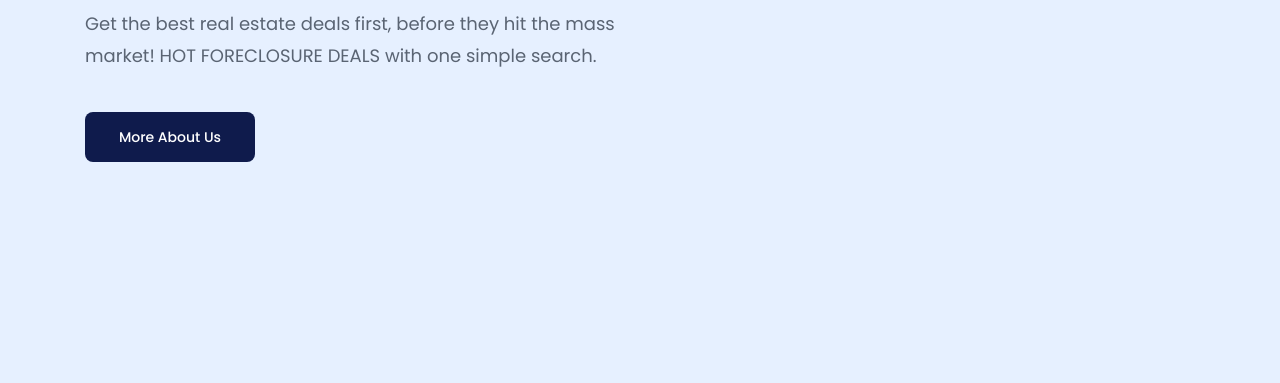
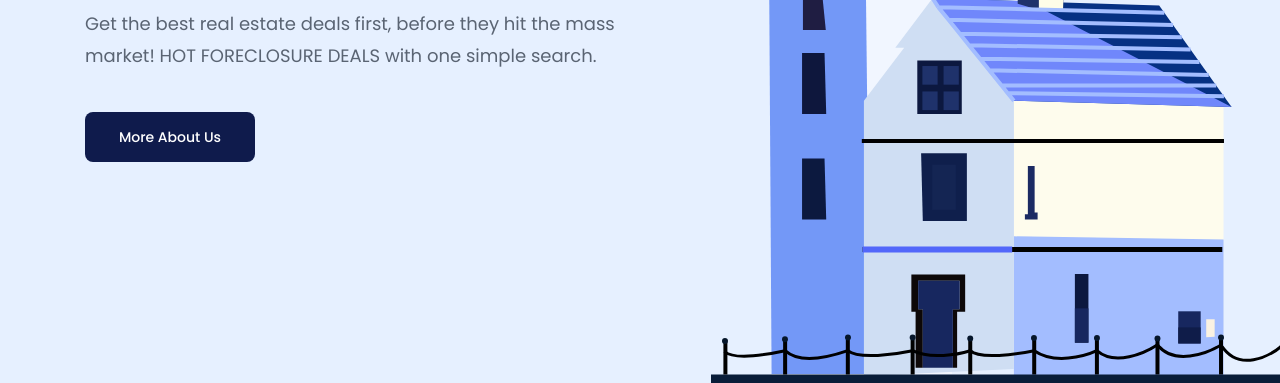
Before and after one commit to nguyenvanhuy1998/f8-project-01-html-css, a plain HTML site: page index.html in a window 1280 px wide. Shown: the part 417-800 px from the top of the page. Drawn offline with Linux system fonts and the light colour scheme.

Commit message:
Làm phần Hero Image

```diff
--- a/assets/css/styles.css
+++ b/assets/css/styles.css
@@ -45,6 +45,7 @@ a {
 
 /* Header */
 .header {
+    position: relative;
     background-color: #E6F0FF;
     height: 100vh;
 }
@@ -120,7 +121,14 @@ a {
     color: #5A6473;
 
 }
+
 .hero-cta {
     margin-top: 40px;
     min-width: 170px;
 }
+
+.hero-img {
+    position: absolute;
+    right: calc((100vw - 1110px)/2 - 100px);
+    bottom: 0;
+}
--- a/index.html
+++ b/index.html
@@ -60,6 +60,11 @@
                             <!-- Call to Action -->
                             <a href="#!" class="btn hero-cta">More About Us</a>
                         </div>
+                        <img
+                            src="/assets/img/hero-img.svg"
+                            alt="Discover a place you'll love to live."
+                            class="hero-img"
+                        />
                     </div>
                 </div>
             </header>
```
Also changed, not shown: assets/img/hero-img.svg (added).
